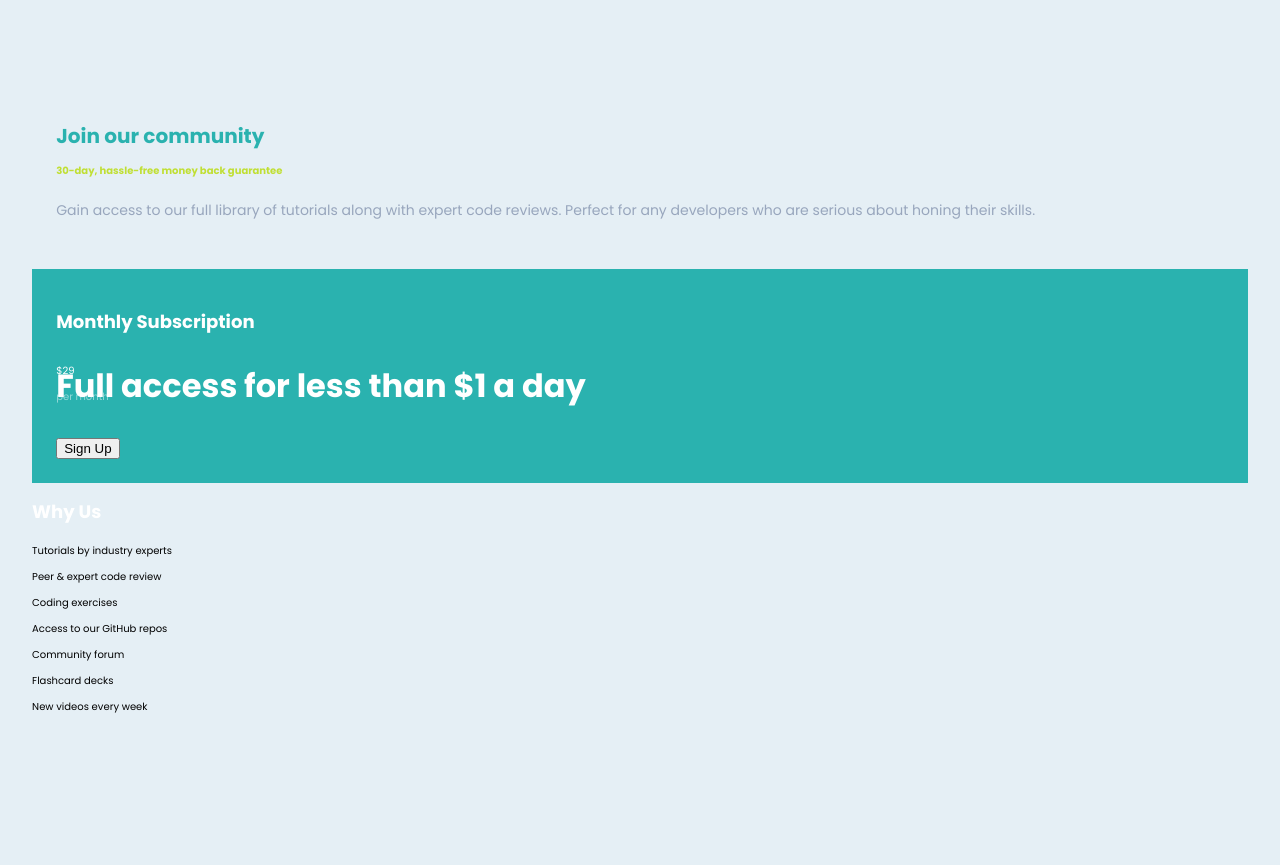
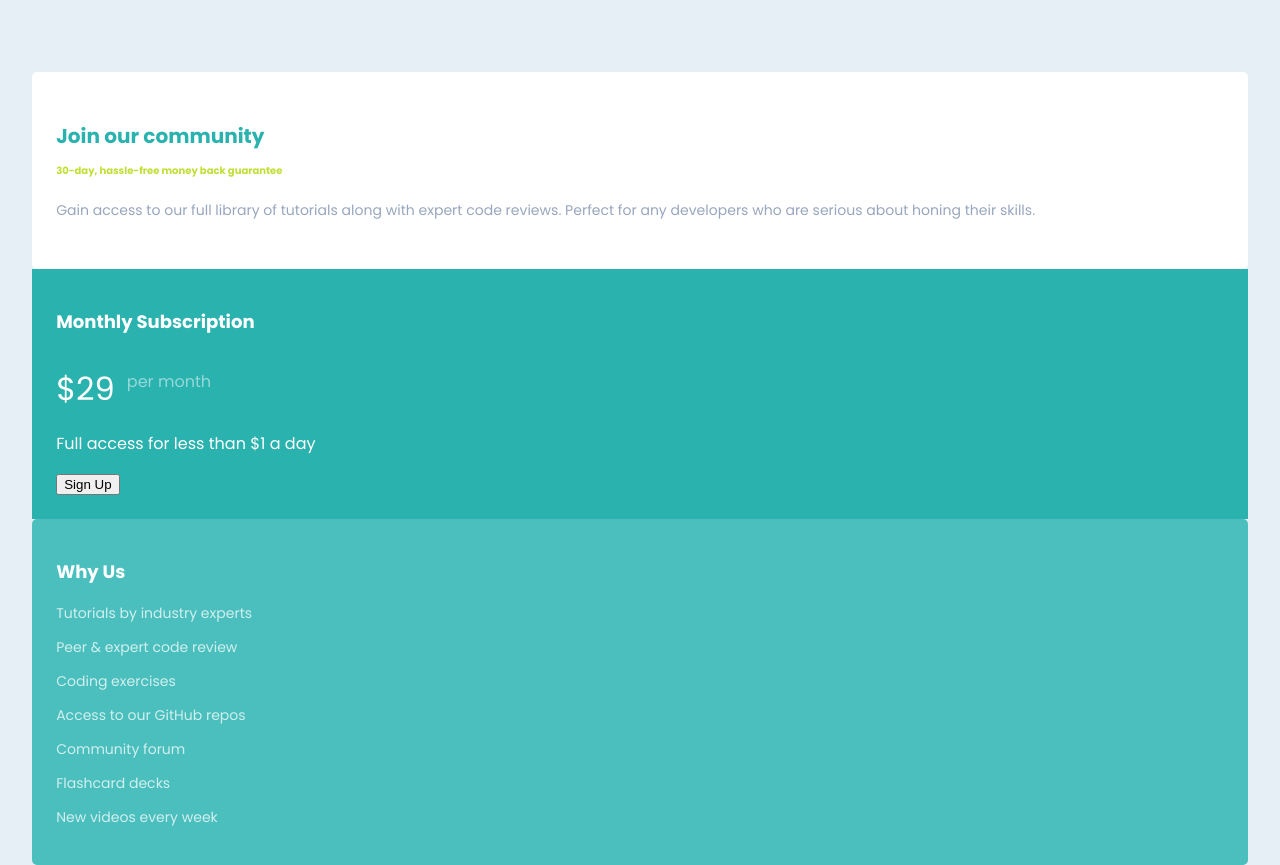
Before and after one commit to kauakestering/Price-Ziltinho, a plain HTML site: page index.html in a window 1280 px wide. Before the commit the page ends 800 px from the top, so only its background shows below. Drawn offline with Linux system fonts and the light colour scheme.

Commit message:
segundo commit

```diff
--- a/CSS/main.css
+++ b/CSS/main.css
@@ -2,7 +2,7 @@
     padding-inline: 2.4rem;
     padding-block: 3.2rem;
     border-radius: 0.5rem;
-    color: white;
+    background-color: white;
 }
 
 .p1 {
@@ -26,20 +26,43 @@
 
 .pesquerda {
     color: white;
-    font-size: 3.2rem;
-    font-weight: 700;
-    line-height: 3.8rem;
+    font-size: 1.6rem;
+    font-weight: 400;
+    line-height: 2.6rem;
+    display: flex;
+    margin-top: -3rem;
+
 }
 
 .p2esquerda {
     color: white;
     opacity: 0.5;
-
+    display: flex;
+    font-size: 1.6rem;
 }
 .p1esquerda {
     color: white;
+    display: flex;
+    margin-right: 1.2rem;
+    font-size: 3.2rem;
+    margin-top: -2rem;
 }
 
 .esquerda2 {
-    position: absolute;
+    display: flex;
 }
+
+
+
+
+.direita {
+    background-color: #4ABFBD;
+    padding: 2.4rem 2.4rem 2.4rem 2.4rem;
+    border-radius: 0.5rem;
+}
+.direita p {
+    line-height: 2rem;
+    font-size: 1.4rem;
+    color: white;
+    opacity: 0.75;
+}
--- a/index.html
+++ b/index.html
@@ -39,8 +39,11 @@
                     <p>Full access for less than $1 a day</p>
                 </div>
 
+                <div class="btn-esquerda">
+                    <button>Sign Up</button>
 
-                <button> Sign Up</button>
+                                    </div>
+
             </section>
 
             <section class="direita">
```
